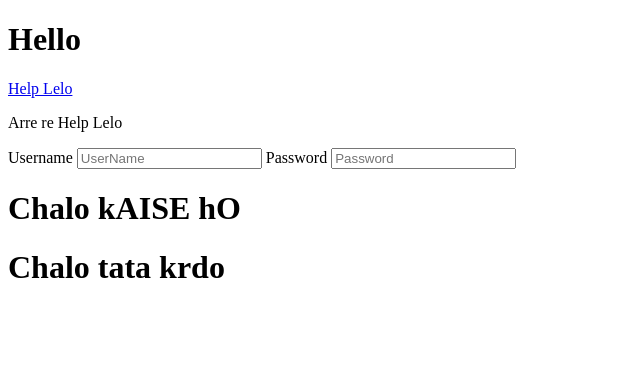
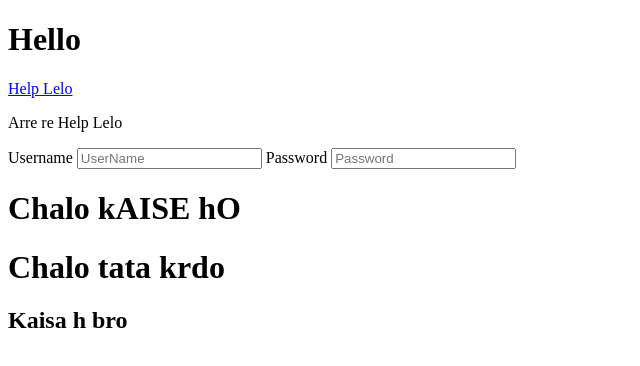
Before and after one commit to nani199823/MileageCalculatorApp, a website: page index.html in a window 1280 px wide. Shown: the whole page, without its empty margins (0-640 px from the left). Drawn offline with Linux system fonts and the light colour scheme.

Commit message:
[COMMIT-3] | COMMIT-3 Done

```diff
--- a/index.html
+++ b/index.html
@@ -17,6 +17,7 @@
         <input type="text" placeholder="Password">
         <h1>Chalo kAISE hO</h1>
         <h1>Chalo tata krdo </h1>
+        <h2>Kaisa h bro</h2>
     </div>
 </body>
 </html>
--- a/index.js
+++ b/index.js
@@ -1,3 +1,4 @@
 console.log("Help Chiye Kya");
 console.log("Kya akr rahe ho");
 console.log("Chalo tata kardo");
+console.log("kaisa h bro");
```
